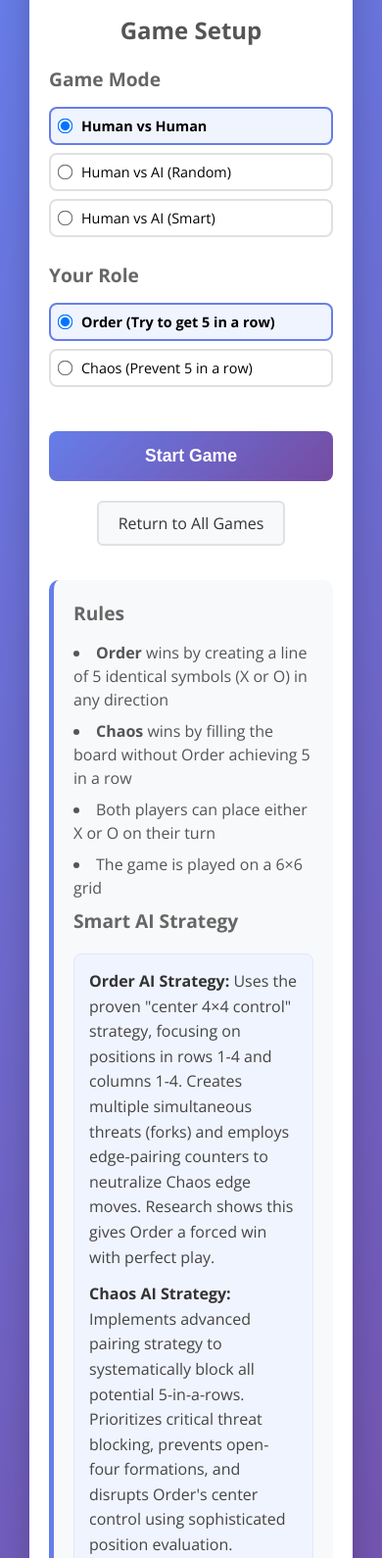
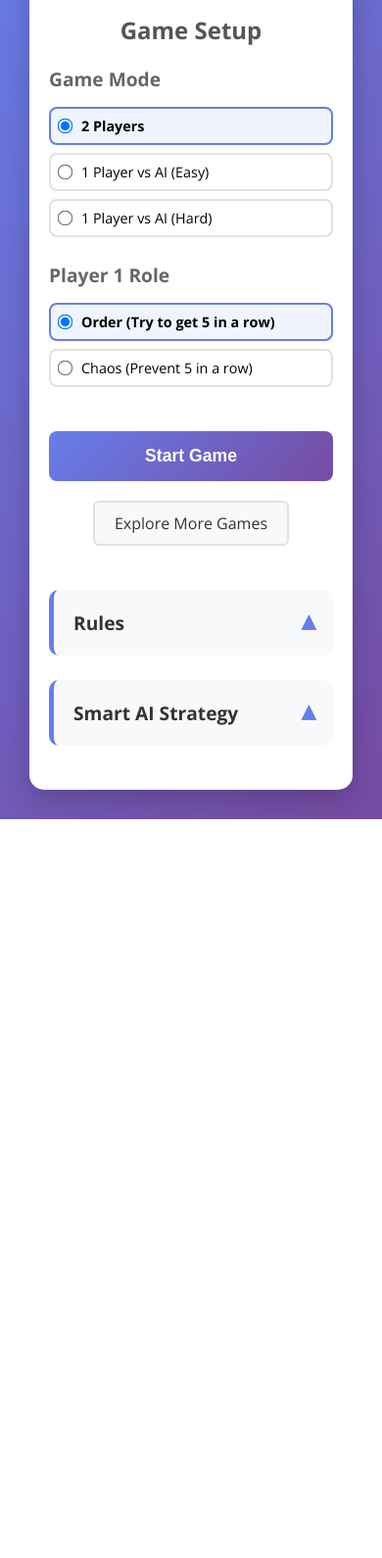
Before and after one commit to prabhakar267/paper-games, a plain HTML site: page order-chaos/index.html in a window 390 px wide. Shown: the part 109-1699 px from the top of the page at 98% size. After the commit the page ends 945 px from the top, so only its background shows below. Drawn offline with nearby package versions, Linux system fonts and the light colour scheme.

Commit message:
Enhance Order vs Chaos UI with collapsible sections and improved UX
- Add collapsible Rules and Smart AI Strategy sections with smooth animations
- Implement proper spacing between sections (40px/25px margins)
- Make sections visually consistent with unified styling
- Update symbol selector colors to match board (X=red, O=blue)
- Improve button responsiveness with faster transitions (0.1s)
- Rename labels for clarity: '2 Players', '1 Player vs AI (Easy/Hard)'
- Change 'Your Role' to 'Player 1 Role' and 'Back to Setup' to 'Main Menu'
- Update navigation text to 'Explore More Games' for better engagement
- Consolidate Game Reference into Rules section for better organization

```diff
--- a/order-chaos/index.html
+++ b/order-chaos/index.html
@@ -21,21 +21,21 @@
                 <div class="radio-group">
                     <label>
                         <input type="radio" name="gameMode" value="human-vs-human" checked>
-                        Human vs Human
+                        2 Players
                     </label>
                     <label>
                         <input type="radio" name="gameMode" value="human-vs-ai-random">
-                        Human vs AI (Random)
+                        1 Player vs AI (Easy)
                     </label>
                     <label>
                         <input type="radio" name="gameMode" value="human-vs-ai-smart">
-                        Human vs AI (Smart)
+                        1 Player vs AI (Hard)
                     </label>
                 </div>
             </div>
 
             <div class="setup-section">
-                <h3>Your Role</h3>
+                <h3>Player 1 Role</h3>
                 <div class="radio-group">
                     <label>
                         <input type="radio" name="playerRole" value="order" checked>
@@ -50,7 +50,7 @@
 
             <button id="startGame" class="btn-primary">Start Game</button>
             <div style="text-align: center; margin-top: 15px;">
-                <a href="../" class="btn-secondary" style="display: inline-block; text-decoration: none;">Return to All Games</a>
+                <a href="../" class="btn-secondary" style="display: inline-block; text-decoration: none;">Explore More Games</a>
             </div>
         </div>
 
@@ -74,13 +74,18 @@
 
             <div class="game-controls">
                 <button id="resetGame" class="btn-secondary">New Game</button>
-                <button id="backToSetup" class="btn-secondary">Back to Setup</button>
-                <a href="../" class="btn-secondary" style="display: inline-block; text-decoration: none;">Return to All Games</a>
+                <button id="backToSetup" class="btn-secondary">Main Menu</button>
+                <a href="../" class="btn-secondary" style="display: inline-block; text-decoration: none;">Explore More Games</a>
             </div>
         </div>
 
-        <div class="rules">
+        <div class="info-sections">
+            <div class="collapsible-section">
+                <div class="section-header" onclick="toggleSection('rules')">
                     <h3>Rules</h3>
+                    <span class="toggle-icon" id="rules-icon">▼</span>
+                </div>
+                <div class="section-content" id="rules-content">
                     <ul>
                         <li><strong>Order</strong> wins by creating a line of 5 identical symbols (X or O) in any direction</li>
                         <li><strong>Chaos</strong> wins by filling the board without Order achieving 5 in a row</li>
@@ -88,8 +93,18 @@
                         <li>The game is played on a 6×6 grid</li>
                     </ul>
 
+                    <div class="reference">
+                        <p><strong>Game Reference:</strong> <a href="https://en.wikipedia.org/wiki/Order_and_Chaos" target="_blank" rel="noopener noreferrer">Order and Chaos - Wikipedia</a></p>
+                    </div>
+                </div>
+            </div>
+
+            <div class="collapsible-section">
+                <div class="section-header" onclick="toggleSection('strategy')">
                     <h3>Smart AI Strategy</h3>
-            <div class="ai-strategy">
+                    <span class="toggle-icon" id="strategy-icon">▼</span>
+                </div>
+                <div class="section-content" id="strategy-content">
                     <p><strong>Order AI Strategy:</strong> Uses the proven "center 4×4 control" strategy, focusing on positions in rows 1-4 and columns 1-4. Creates multiple simultaneous threats (forks) and employs edge-pairing counters to neutralize Chaos edge moves. Research shows this gives Order a forced win with perfect play.</p>
 
                     <p><strong>Chaos AI Strategy:</strong> Implements advanced pairing strategy to systematically block all potential 5-in-a-rows. Prioritizes critical threat blocking, prevents open-four formations, and disrupts Order's center control using sophisticated position evaluation.</p>
@@ -104,9 +119,6 @@
                         </ul>
                     </div>
                 </div>
-
-            <div class="reference">
-                <p><strong>Game Reference:</strong> <a href="https://en.wikipedia.org/wiki/Order_and_Chaos" target="_blank" rel="noopener noreferrer">Order and Chaos - Wikipedia</a></p>
             </div>
         </div>
     </div>
--- a/order-chaos/script.js
+++ b/order-chaos/script.js
@@ -1258,14 +1258,14 @@ class OrderChaosGame {
 
         let statusText = '';
         if (this.gameMode === 'human-vs-human') {
-            statusText = `${this.currentPlayer === 'order' ? 'Order' : 'Chaos'}'s turn - Choose X or O and click on the board`;
+            statusText = `Choose symbol and click`;
         } else {
             const isHumanTurn = (this.playerRole === 'order' && this.currentPlayer === 'order') ||
                                (this.playerRole === 'chaos' && this.currentPlayer === 'chaos');
             if (isHumanTurn) {
-                statusText = 'Your turn - Choose X or O and click on the board';
+                statusText = 'Your turn';
             } else {
-                statusText = 'AI is thinking...';
+                statusText = 'AI thinking...';
             }
         }
 
@@ -1329,7 +1329,34 @@ class OrderChaosGame {
     }
 }
 
+// Function to toggle collapsible sections
+function toggleSection(sectionId) {
+    const content = document.getElementById(sectionId + '-content');
+    const icon = document.getElementById(sectionId + '-icon');
+
+    if (content.classList.contains('collapsed')) {
+        content.classList.remove('collapsed');
+        icon.classList.remove('collapsed');
+        icon.textContent = '▼';
+    } else {
+        content.classList.add('collapsed');
+        icon.classList.add('collapsed');
+        icon.textContent = '▶';
+    }
+}
+
 // Initialize the game when the page loads
 document.addEventListener('DOMContentLoaded', () => {
     new OrderChaosGame();
+
+    // Initialize all sections as collapsed by default
+    const sections = ['rules', 'strategy'];
+    sections.forEach(sectionId => {
+        const content = document.getElementById(sectionId + '-content');
+        const icon = document.getElementById(sectionId + '-icon');
+
+        content.classList.add('collapsed');
+        icon.classList.add('collapsed');
+        icon.textContent = '▶';
+    });
 });
--- a/order-chaos/style.css
+++ b/order-chaos/style.css
@@ -148,18 +148,39 @@ h3 {
     font-size: 1.5em;
     font-weight: bold;
     cursor: pointer;
-    transition: all 0.2s ease;
+    transition: all 0.1s ease;
 }
 
 .symbol-btn:hover {
-    border-color: #667eea;
     transform: scale(1.05);
 }
 
-.symbol-btn.active {
-    border-color: #667eea;
-    background: #f0f4ff;
-    color: #667eea;
+.symbol-btn#selectX {
+    color: #e74c3c;
+}
+
+.symbol-btn#selectX:hover {
+    border-color: #e74c3c;
+}
+
+.symbol-btn#selectX.active {
+    border-color: #e74c3c;
+    background: #fdf2f2;
+    color: #e74c3c;
+}
+
+.symbol-btn#selectO {
+    color: #3498db;
+}
+
+.symbol-btn#selectO:hover {
+    border-color: #3498db;
+}
+
+.symbol-btn#selectO.active {
+    border-color: #3498db;
+    background: #f0f8ff;
+    color: #3498db;
 }
 
 .game-status {
@@ -168,6 +189,10 @@ h3 {
     text-align: center;
     width: 100%;
     margin-top: 10px;
+    min-height: 2.5em;
+    display: flex;
+    align-items: center;
+    justify-content: center;
 }
 
 .game-board {
@@ -232,28 +257,80 @@ h3 {
     margin-top: 20px;
 }
 
-.rules {
-    margin-top: 30px;
-    padding: 20px;
+.info-sections {
+    margin-top: 40px;
+}
+
+.collapsible-section {
+    margin-bottom: 25px;
     background: #f8f9fa;
     border-radius: 10px;
     border-left: 5px solid #667eea;
+    overflow: hidden;
+    transition: all 0.3s ease;
 }
 
-.rules ul {
+.collapsible-section:hover {
+    box-shadow: 0 2px 8px rgba(102, 126, 234, 0.1);
+}
+
+.section-header {
+    padding: 20px;
+    cursor: pointer;
+    display: flex;
+    justify-content: space-between;
+    align-items: center;
+    background: #f8f9fa;
+    transition: background-color 0.3s ease;
+    user-select: none;
+}
+
+.section-header:hover {
+    background: #e9ecef;
+}
+
+.section-header h3 {
+    margin: 0;
+    color: #333;
+    font-size: 1.2em;
+}
+
+.toggle-icon {
+    font-size: 1.2em;
+    color: #667eea;
+    font-weight: bold;
+    transition: transform 0.3s ease;
+}
+
+.toggle-icon.collapsed {
+    transform: rotate(-90deg);
+}
+
+.section-content {
+    padding: 0 20px 20px 20px;
+    max-height: 1000px;
+    overflow: hidden;
+    transition: max-height 0.3s ease, padding 0.3s ease;
+}
+
+.section-content.collapsed {
+    max-height: 0;
+    padding: 0 20px;
+}
+
+.section-content ul {
     list-style-position: inside;
     color: #555;
+    margin: 0;
 }
 
-.rules li {
+.section-content li {
     margin-bottom: 8px;
     line-height: 1.5;
 }
 
 .reference {
-    margin-top: 20px;
-    padding-top: 15px;
-    border-top: 1px solid #dee2e6;
+    margin: 0;
 }
 
 .reference p {
@@ -274,28 +351,20 @@ h3 {
     text-decoration: underline;
 }
 
-.ai-strategy {
-    margin-top: 20px;
-    padding: 15px;
-    background: #f0f4ff;
-    border-radius: 8px;
-    border: 1px solid #e0e8ff;
+.section-content p {
+    margin-bottom: 12px;
+    line-height: 1.6;
+    color: #555;
 }
 
-.ai-strategy p {
-    margin-bottom: 12px;
-    line-height: 1.6;
-    color: #444;
-}
-
-.ai-strategy strong {
+.section-content strong {
     color: #333;
 }
 
 .strategy-sources {
     margin-top: 15px;
     padding-top: 15px;
-    border-top: 1px solid #d0d8ff;
+    border-top: 1px solid #dee2e6;
 }
 
 .strategy-sources p {
@@ -305,22 +374,14 @@ h3 {
 }
 
 .strategy-sources ul {
-    list-style-type: none;
-    padding-left: 0;
+    list-style-position: inside;
+    color: #555;
+    margin: 0;
 }
 
 .strategy-sources li {
-    margin-bottom: 6px;
-    padding-left: 15px;
-    position: relative;
-}
-
-.strategy-sources li:before {
-    content: "→";
-    position: absolute;
-    left: 0;
-    color: #667eea;
-    font-weight: bold;
+    margin-bottom: 8px;
+    line-height: 1.5;
 }
 
 .strategy-sources a {
@@ -384,6 +445,11 @@ h3 {
         text-align: center;
     }
 
+    .game-status {
+        font-size: 1em;
+        min-height: 2em;
+    }
+
     .game-board {
         max-width: 300px;
     }
```
Lines whose indentation alone changed are shown as unchanged.
